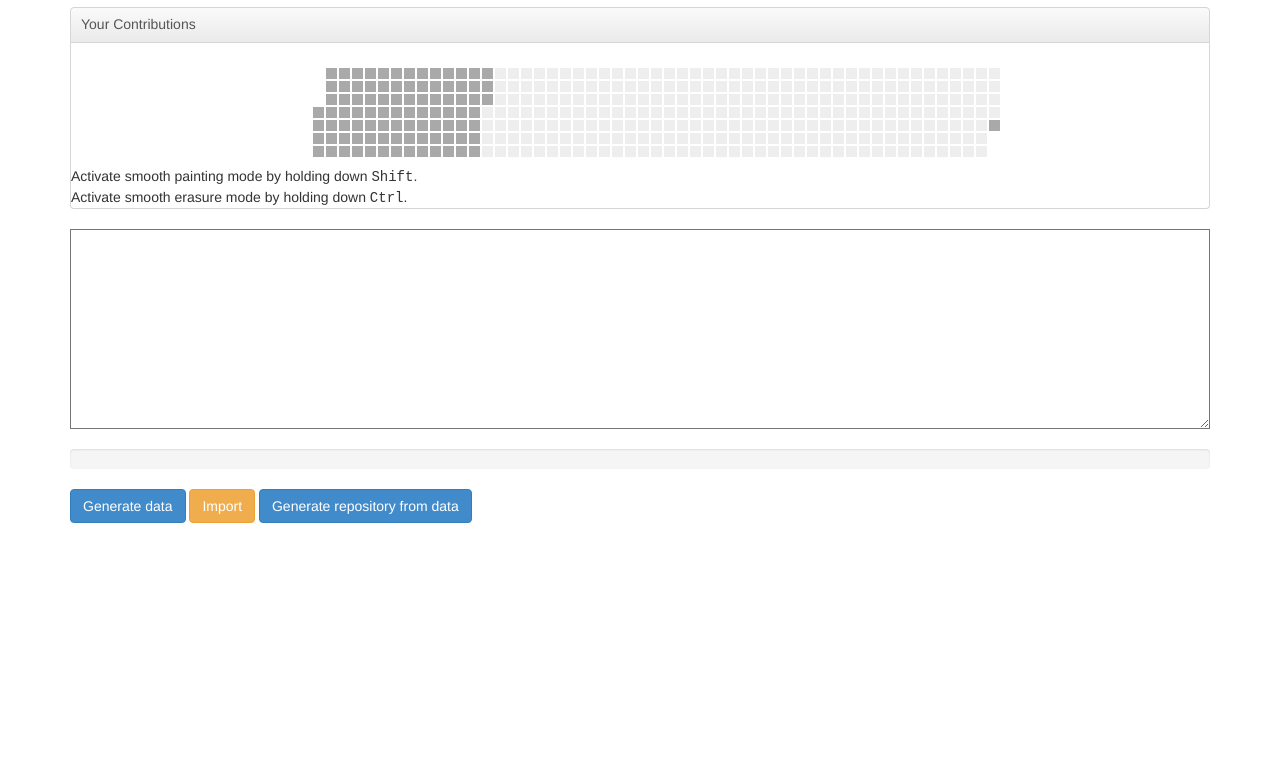
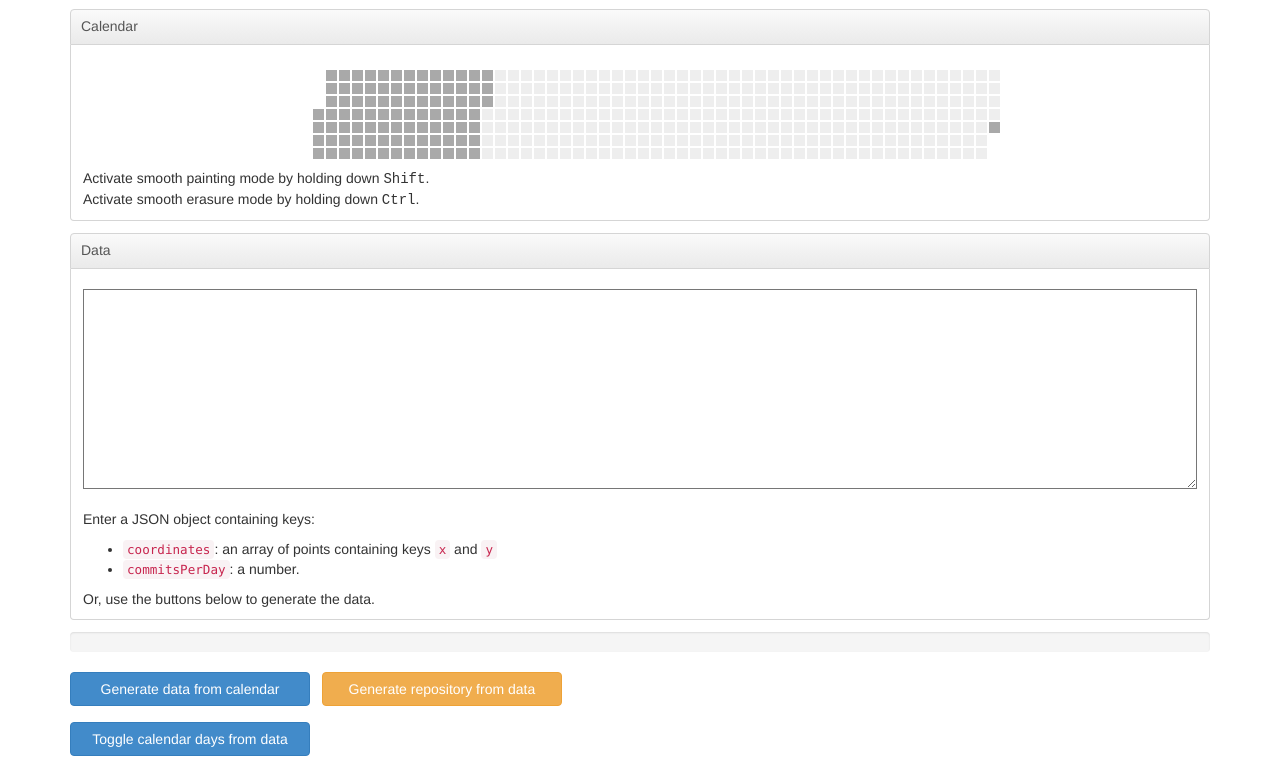
Before and after one commit to IonicaBizau/github-contributions, a website: page public/html/index.html in a window 1280 px wide. Shown: the part 63-835 px from the top of the page. Before the commit the page ends 800 px from the top, so only its background shows below. Drawn offline with nearby package versions, Linux system fonts and the light colour scheme; files that its build step writes are made by us from their sources; no server answers; files whose address does not match are found by name.

Commit message:
Clean up HTML
- Rename "import" to "toggle"
- Add/clarify documentation
- Put the JSON data section in a nice box too

```diff
--- a/public/css/gh-style.css
+++ b/public/css/gh-style.css
@@ -32,3 +32,18 @@ textarea {
     font-weight: bold;
     padding-top: 2px;
 }
+
+.box {
+    margin: 12px 0;
+}
+.box-body {
+    padding: 0 12px;
+}
+
+.controls {
+    margin: 5px 0 16px 0;
+}
+.controls .btn, .controls input {
+    width: 240px;
+    margin-right: 8px;
+}
--- a/public/html/index.html
+++ b/public/html/index.html
@@ -8,11 +8,11 @@
     <body>
         <div class="container">
             <h1>Github Contributions</h1>
-            <div class="github-html">
+            <div class="contributions-calendar">
                 <div class="box box-small">
                     <div class="box-header">
                           <h3 class="box-title">
-                            Your Contributions
+                              Calendar
                           </h3>
                     </div>
                     <div class="box-body">
@@ -501,20 +501,51 @@
                                     </g>
                                 </svg>
                             </div>
-                            Activate smooth painting mode by holding down <kbd>Shift</kbd>.<br>
-                            Activate smooth erasure mode by holding down <kbd>Ctrl</kbd>.
+                            <p>
+                                Activate smooth painting mode by holding down <kbd>Shift</kbd>.<br>
+                                Activate smooth erasure mode by holding down <kbd>Ctrl</kbd>.
+                            </p>
                         </div>
                     </div>
                 </div>
             </div>
-            <textarea class="gh-generated"></textarea>
+            <div class="contributions-data">
+                <div class="box box-small">
+                    <div class="box-header">
+                          <h3 class="box-title">
+                              Data
+                          </h3>
+                    </div>
+                    <div class="box-body">
+                        <!-- DATA -->
+                        <textarea class="gh-generated"></textarea>
+                        <p>
+                            Enter a JSON object containing keys:
+                            <ul>
+                                <li>
+                                    <code>coordinates</code>: an array of points
+                                    containing keys <code>x</code> and <code>y</code>
+                                </li>
+                                <li>
+                                    <code>commitsPerDay</code>: a number.
+                                </li>
+                            </ul>
+                            Or, use the buttons below to generate the data.
+                        </p>
+                    </div>
+                </div>
+            </div>
             <div class="progress progress-striped active">
                 <div class="progress-bar"  role="progressbar" aria-valuemax="100">
                 </div>
             </div>
-            <button class="btn btn-primary btn-generate"> Generate data </button>
-            <button class="btn btn-warning btn-import"> Import </button>
-            <button class="btn btn-primary btn-generate-repo"> Generate repository from data </button>
+            <div class="controls">
+                <button class="btn btn-primary btn-generate"> Generate data from calendar </button>
+                <button class="btn btn-warning btn-generate-repo"> Generate repository from data </button>
+            </div>
+            <div class="controls">
+                <button class="btn btn-primary btn-toggle"> Toggle calendar days from data </button>
+            </div>
             <span id="loading-text"></span>
         </div>
     </body>
--- a/public/js/index.js
+++ b/public/js/index.js
@@ -2,7 +2,7 @@
 var $btnGenerate        = $(".btn-generate")
   , $btnGenerateRepo    = $(".btn-generate-repo")
   , $loadingText        = $("#loading-text")
-  , $btnImport          = $(".btn-import")
+  , $btnToggle          = $(".btn-toggle")
   , $ghGenerated        = $(".gh-generated")
   , $days               = null
   , socket              = io.connect();
@@ -147,8 +147,8 @@ $btnGenerateRepo.on("click", function () {
     socket.emit("getZip", generated);
 });
 
-// button import click handler
-$btnImport.on("click", function () {
+// button toggle click handler
+$btnToggle.on("click", function () {
 
     // get the generated array and get all days
     var generated = $ghGenerated.val();
```
